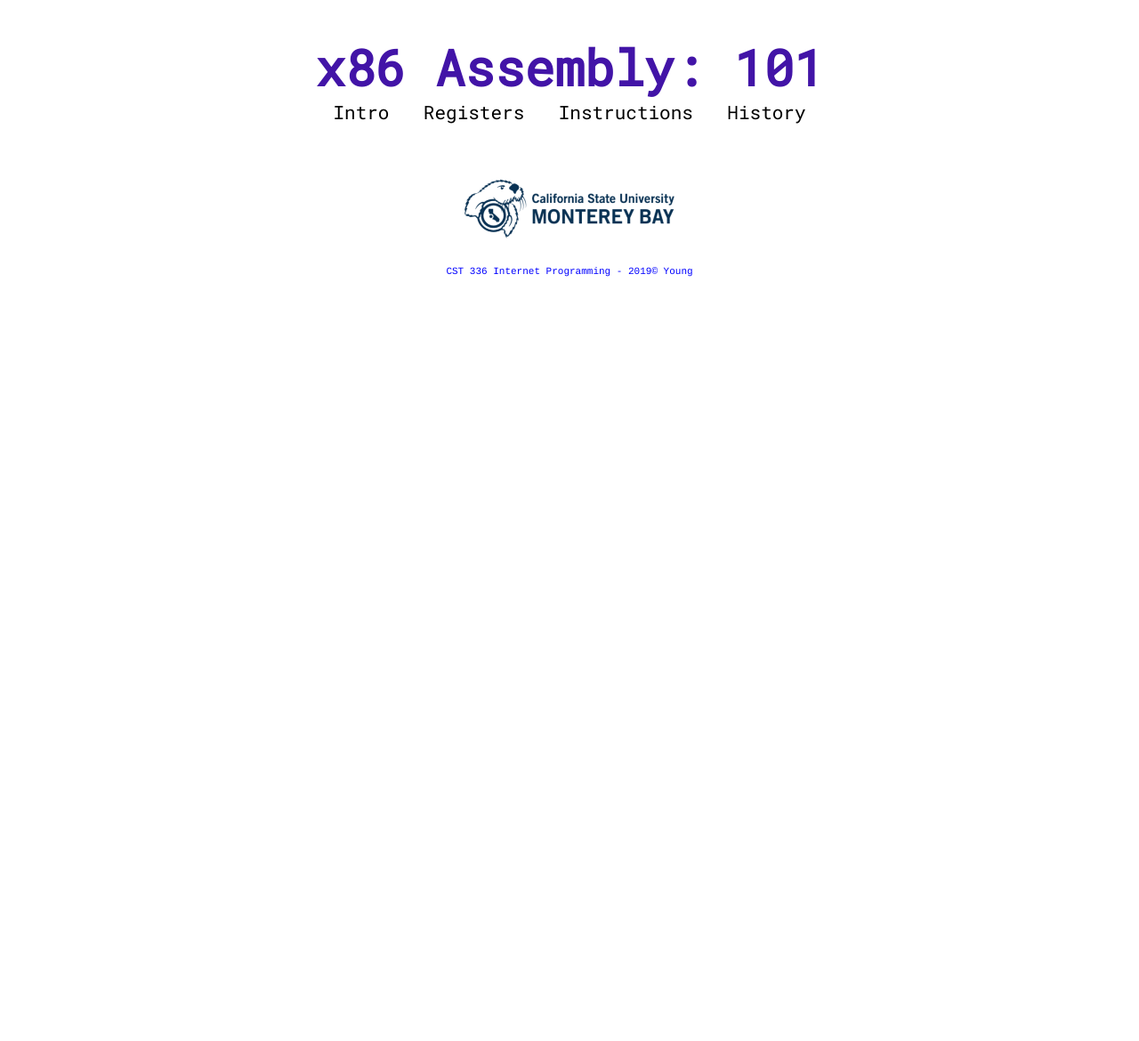
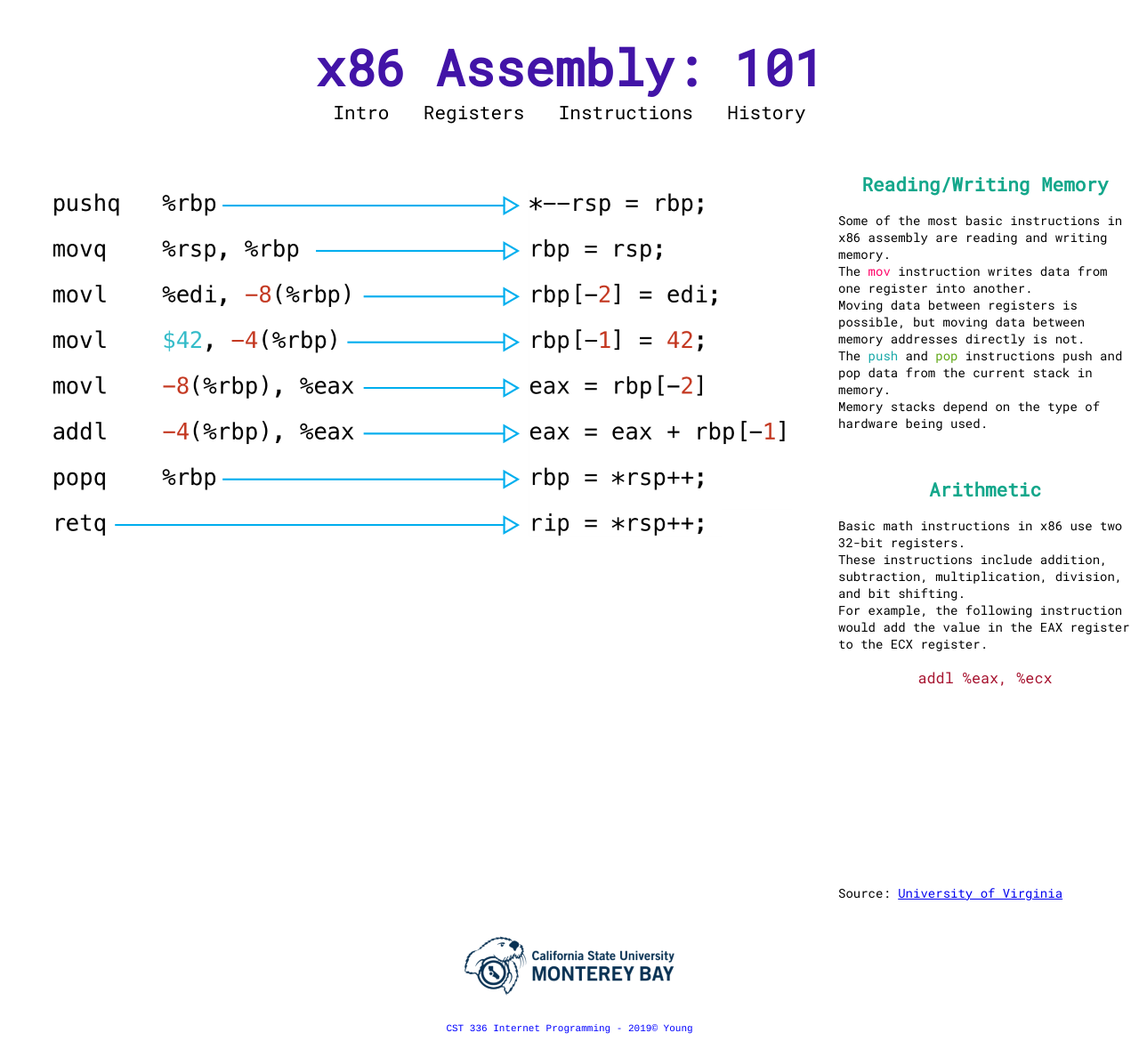
Before and after one commit to codyayoung/cst336-hw1, a PHP site: page /instructions.html in a window 1280 px wide. Shown: the whole page at 89% size. Before the commit the page ends 311 px from the top, so only its background shows below. Run offline with PHP 8.4, Linux system fonts and the light colour scheme.

Commit message:
Rest of pages and links

```diff
--- a/css/styles.css
+++ b/css/styles.css
@@ -16,8 +16,13 @@ h2 {
 	color: #14A78B;
 }
 
+div {
+	margin: 0px;
+	padding: 0px;
+}
+
 #main_header {
-	-webkit-animation: fadein 3s;
+	-webkit-animation: fadein 2s;
 }
 
 @keyframes fadein {
@@ -38,7 +43,6 @@ nav a {
 	font-size: 1.5em;
 	text-decoration: none;
 	color: black;
-
 }
 
 figcaption {
@@ -63,6 +67,42 @@ nav a:hover {
 	text-align: left;
 }
 
+#register_text {
+	text-align: left;
+}
+
+#register_usage_text {
+	text-align: left;
+}
+
+#register_stack_text {
+	text-align: left;
+}
+
+#registers_source_link {
+	text-align: left;
+}
+
+#instructions_text {
+	text-align: left;
+}
+
+#math_instructions_text {
+	text-align: left;
+}
+
+span.mov_instruction {
+	color: #FF0066;
+}
+
+span.push_instruction {
+	color: #14A7A7;
+}
+
+span.pop_instruction {
+	color: #5EA714;
+}
+
 main {
 	display: flex;
 	justify-content: center;
@@ -73,6 +113,7 @@ body {
 }
 
 li {
+	list-style: circle;
 	width: 500px;
 	margin: 0px auto;
 	font-family: 'Roboto Mono'; monospace;
@@ -81,6 +122,7 @@ li {
 }
 
 
+
 footer {
 	font-family: "Courier", Courier, monospace;
 	font-size: 11px;
--- a/instructions.html
+++ b/instructions.html
@@ -23,6 +23,44 @@
 		<br /><br />
 
 		<main>
+		<figure id="instructions_image">
+				<img src="img/instructions_list.png"/>
+			</figure>
+
+			<div>
+				<header>
+					<h2> Reading/Writing Memory </h2>
+				</header>
+
+				<p id="instructions_text">
+					Some of the most basic instructions in x86 assembly are reading and writing memory. <br />
+					The <span class="mov_instruction">mov</span> instruction writes data from one register into another. <br />
+					Moving data between registers is possible, but moving data between memory addresses directly is not. <br />
+					The <span class="push_instruction">push</span> and <span class="pop_instruction">pop</span> instructions
+					push and pop data from the current stack in memory. <br />
+					Memory stacks depend on the type of hardware being used.
+				</p>
+
+				<br />
+
+				<header>
+					<h2> Arithmetic </h2>
+				</header>
+
+				<p id="math_instructions_text">
+				Basic math instructions in x86 use two 32-bit registers. <br />
+				These instructions include addition, subtraction, multiplication, division, and bit shifting. <br />
+				For example, the following instruction would add the value in the EAX register to the ECX register. <br />
+				</p>
+
+				<blockquote id="addl">
+				addl %eax, %ecx
+				</blockquote>
+
+				<br /><br /><br /><br /><br /><br /><br /><br /><br /><br />
+				<p id="registers_source_link">Source: <a href="https://www.cs.virginia.edu/~evans/cs216/guides/x86.html">University of Virginia</a> </p>
+
+			</div>
 
 		</main>
 
```
Also changed, not shown: history.html (+29 -0 lines), index.html (+5 -6 lines), registers.html (+30 -4 lines), img/instructions_list.png (added), img/intel_8086.jpg, img/x86_registers.png.
